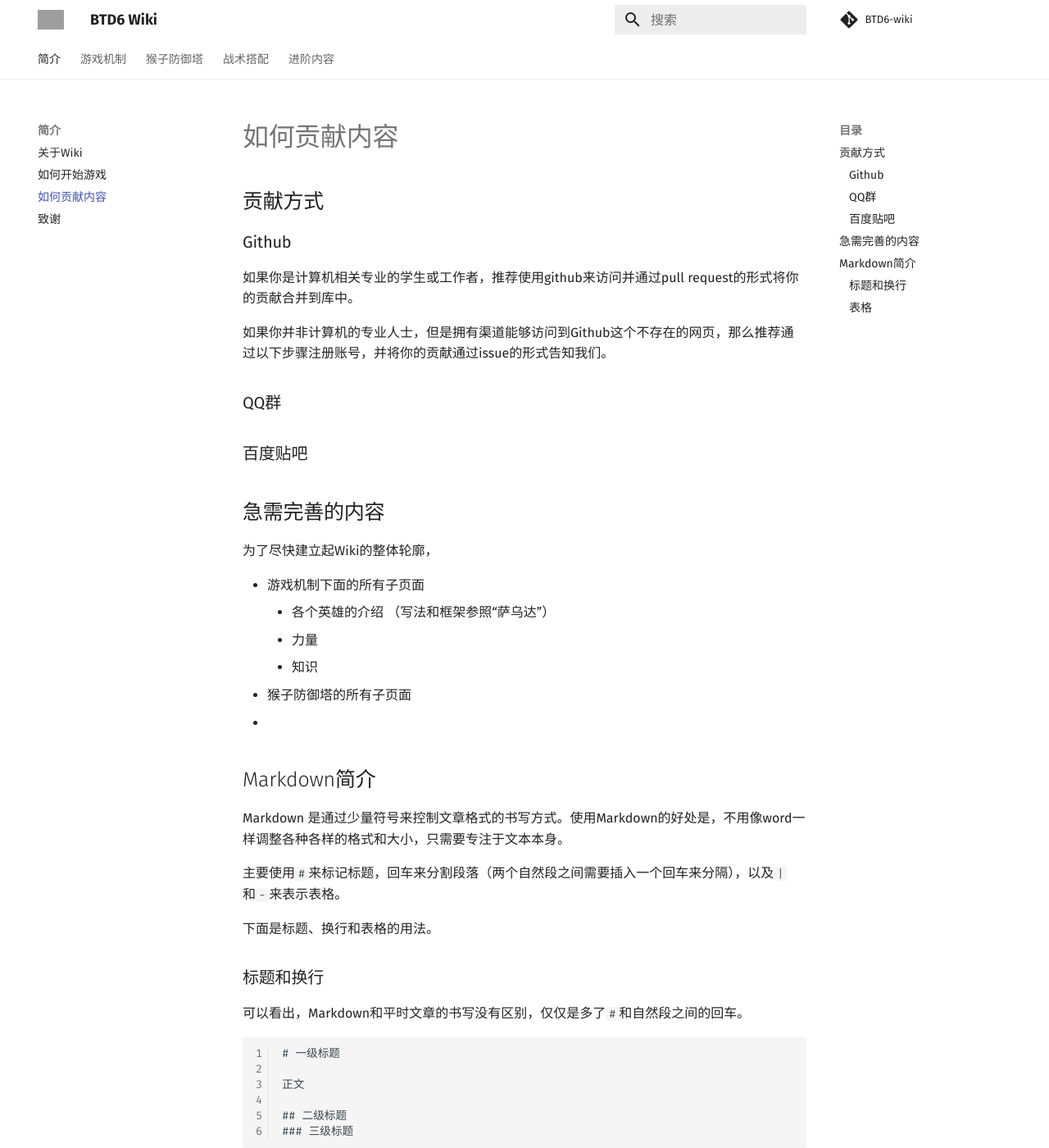
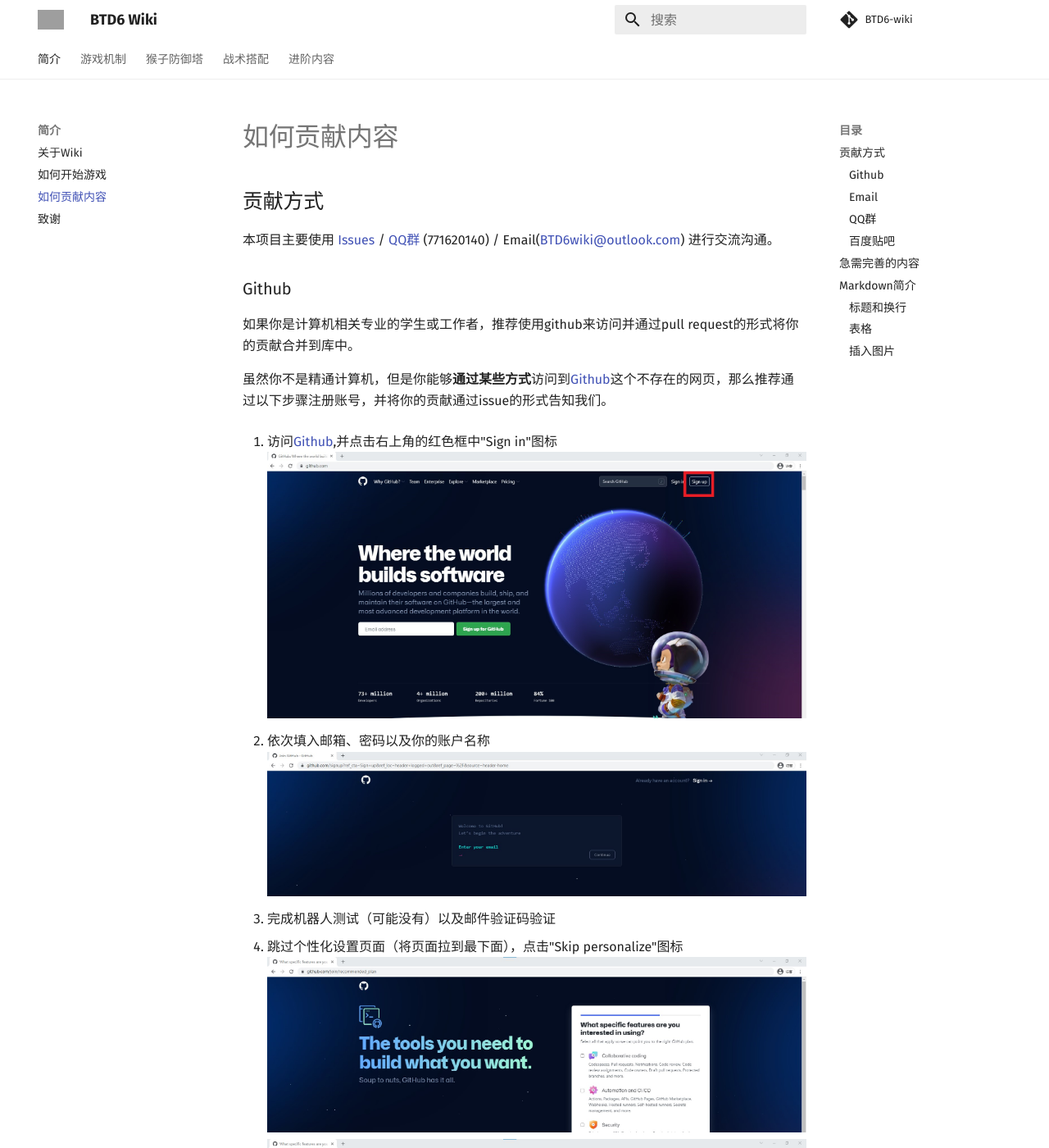
Before and after one commit to BTD6wiki/BTD6wiki.github.io, an MkDocs documentation site: the page built from docs/intro/how_to_contribute.md, in a window 1280 px wide and 1400 px high. Shown: the whole window at 82% size. Built offline with MkDocs 1.6.1 and Material for MkDocs 9.7.7, drawn with Linux system fonts in a browser that asks for light colours; comment, search, counter and statistics services are not loaded; some of the changed text lies outside the part shown; grey boxes are pictures that could not be loaded.

Commit message:
feature: add more content for how_to_start and others

````diff
--- a/docs/intro/how_to_contribute.md
+++ b/docs/intro/how_to_contribute.md
@@ -1,14 +1,42 @@
 # 如何贡献内容
 ## 贡献方式
+本项目主要使用 [Issues](https://github.com/EndlessLethe/BTD6-wiki/issues) / [QQ群](https://jq.qq.com/?_wv=1027&k=XOUJ90w1) (771620140) / Email(BTD6wiki@outlook.com) 进行交流沟通。
+
 ### Github
 如果你是计算机相关专业的学生或工作者，推荐使用github来访问并通过pull request的形式将你的贡献合并到库中。
 
-如果你并非计算机的专业人士，但是拥有渠道能够访问到Github这个不存在的网页，那么推荐通过以下步骤注册账号，并将你的贡献通过issue的形式告知我们。
+虽然你不是精通计算机，但是你能够**通过某些方式**访问到[Github](https://github.com/)这个不存在的网页，那么推荐通过以下步骤注册账号，并将你的贡献通过issue的形式告知我们。
+
+1. 访问[Github](https://github.com/),并点击右上角的红色框中"Sign in"图标
+![注册账号](github主页面.jpg)
+
+2. 依次填入邮箱、密码以及你的账户名称
+![填入个人信息](github填入相关信息.jpg)
+
+3. 完成机器人测试（可能没有）以及邮件验证码验证
+4. 跳过个性化设置页面（将页面拉到最下面），点击"Skip personalize"图标
+![个性化页面](github个性化页面.jpg)
+![跳过个性化](github最下方的skip.jpg)
+4. 进入到[Issues](https://github.com/EndlessLethe/BTD6-wiki/issues)页面并
+
+### Email
+推荐大家通过邮件将自己贡献的内容发送到邮箱中。
+
+一方面可以及时查看和处理，另一方面便于归档和统计大家的贡献~
+
+邮箱名： BTD6wiki@outlook.com
 
 ### QQ群
+刚刚创建QQ群，欢迎大家加入~
+在这里分享你的困惑，回答他人不解吧~
+
+群名：气球塔防6wiki
+群号：771620140
+加群链接： https://jq.qq.com/?_wv=1027&k=XOUJ90w1
 
 ### 百度贴吧
-
+通过在主题帖下留言。
+注：不推荐。贴吧不方便内容管理。
 
 ## 急需完善的内容
 为了尽快建立起Wiki的整体轮廓，
@@ -18,14 +46,14 @@
 	- 力量
 	- 知识
 - 猴子防御塔的所有子页面
--
+- 进阶模式中各个模式的子页面（主要是过关思路）
 
 
 
 ## Markdown简介
 Markdown 是通过少量符号来控制文章格式的书写方式。使用Markdown的好处是，不用像word一样调整各种各样的格式和大小，只需要专注于文本本身。
 
-主要使用`#`来标记标题，回车来分割段落（两个自然段之间需要插入一个回车来分隔），以及`|`和`-`来表示表格。
+主要使用`#`来标记标题，回车来分割段落（两个自然段之间需要插入一个回车来分隔），`!`来插入图片，以及`|`和`-`来表示表格。
 
 下面是标题、换行和表格的用法。
 
@@ -58,4 +86,12 @@
 | 单元格  | 单元格 |
 
 
+### 插入图片
+```
+![图片名称][图片在当前文件夹下的相对路径]
+![示例][example.jpg]
+
+注：如果图片就在当前文件夹下，直接填入图片名称即可。
+```
+
 更多Markdown语法见：[Markdown 教程](https://www.runoob.com/markdown/md-tutorial.html)(https://www.runoob.com/markdown/md-tutorial.html)
--- a/mkdocs.yml
+++ b/mkdocs.yml
@@ -52,6 +52,9 @@
     - 初级猴子:
       - 初级猴子简介: monkeys/primary/primary.md
       - 飞镖猴: monkeys/primary/1Dart_Monkey.md
+    - 特殊猴子:
+      - 六级猴子(典范猴): monkeys/special/paragon.md
+      - 神殿: monkeys/special/temple.md
   - 战术搭配:
       - 搭配的基本逻辑: collocation/first_class.md
       - 大炮流: collocation/da_pao_liu.md
````
Also changed, not shown: docs/basic/bloons.md (+26 -0 lines), docs/collocation/first_class.md (+9 -0 lines), docs/intro/thanks.md (+1 -1 lines), docs/advance/everyday.md (added), docs/intro/github个性化页面.jpg (added), docs/intro/github主页面.jpg (added), docs/intro/github主页面2.jpg (added), docs/intro/github填入相关信息.jpg (added), docs/intro/github最下方的skip.jpg (added).
